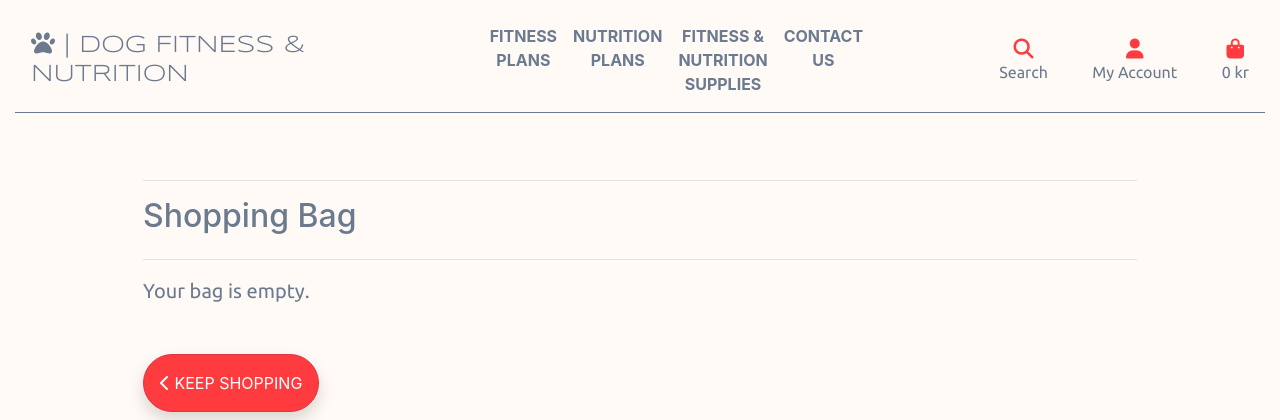
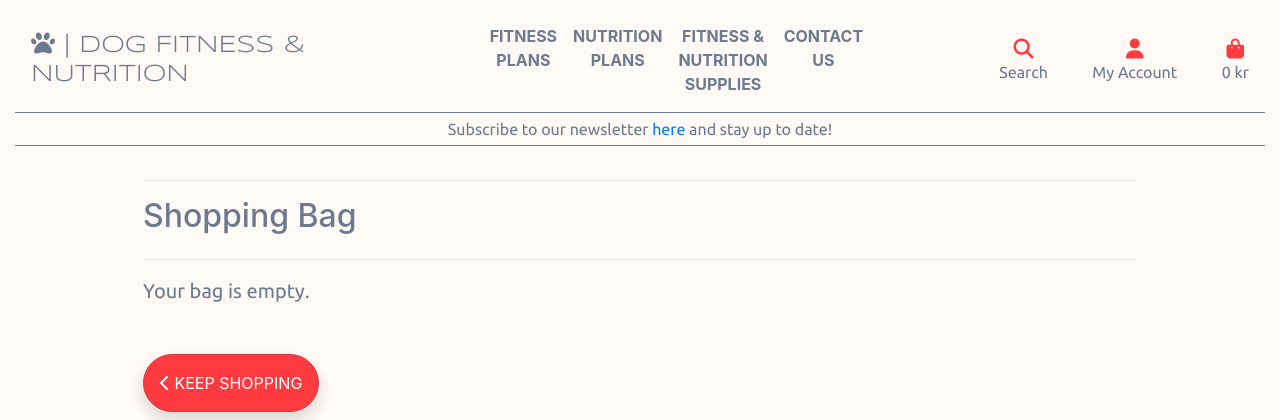
Before and after one commit to BradleyMurrell/dog-fitness-and-nutrition, a Django app: page /bag/ in a window 1280 px wide. Shown: the top 420 px of the page. Run offline with Django 4.2, Linux system fonts and the light colour scheme; some libraries are stand-ins or nearby versions.

Commit message:
Add subscribe to newsletter link to header

```diff
--- a/static/css/base.css
+++ b/static/css/base.css
@@ -17,7 +17,7 @@ header hr {
     border-top: 1.5px solid #6B7A8F;
 }
 
-#topnav {
+header {
     background-color: #FFFAF5;
 }
 
--- a/templates/base.html
+++ b/templates/base.html
@@ -136,6 +136,12 @@
         </div>
       </div>
       <hr>
+      <div>
+        <p class="text-center m-1">
+          Subscribe to our newsletter <a href="{% url 'subscribe' %}">here</a> and stay up to date!
+        </p>
+      </div>
+      <hr>
     </header>
 
     {% if messages %}
```
